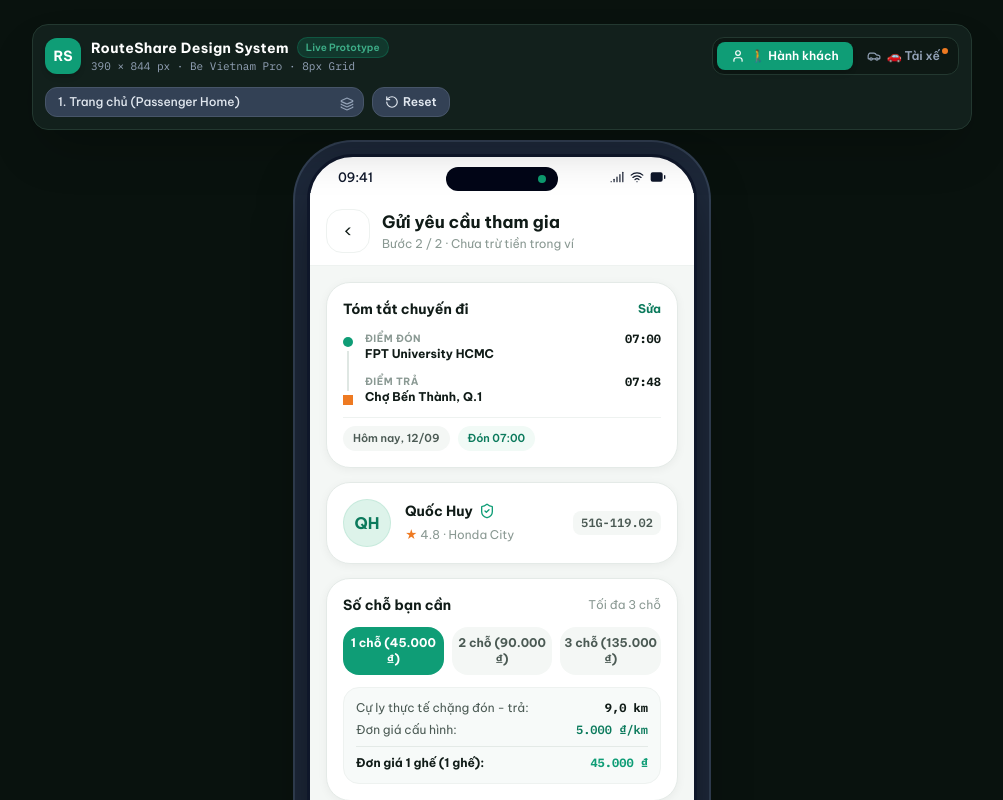
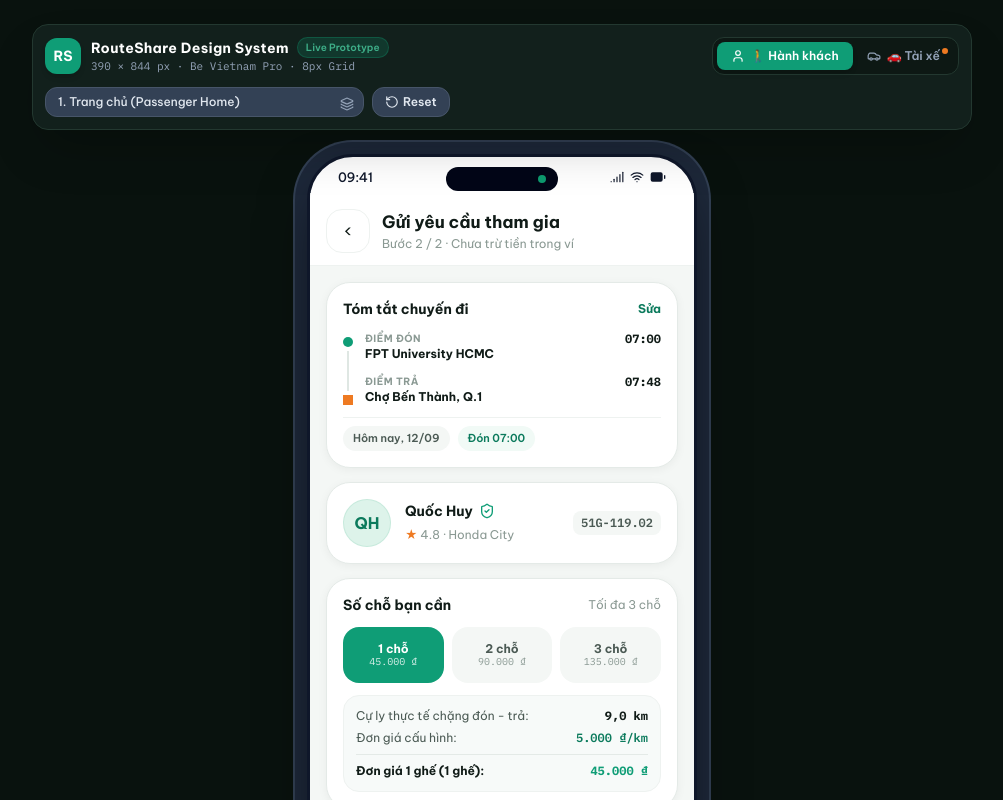
Before and after one commit to ndphuy/FeForFigma, a React (Vite) app: page /#/passenger/request-booking in a window 1280 px wide. Shown: the top 800 px of the page, without its empty margins (138-1141 px from the left). Built offline with nearby package versions, Linux system fonts and the light colour scheme.

Commit message:
feat: enhance seat selection button styling and layout in RequestBooking component

```diff
--- a/src/pages/passenger/RequestBooking.jsx
+++ b/src/pages/passenger/RequestBooking.jsx
@@ -122,13 +122,16 @@ export const RequestBooking = () => {
                 key={num}
                 type="button"
                 onClick={() => setSeats(num)}
-                className={`flex-1 h-12 rounded-2xl text-xs font-bold transition-all cursor-pointer ${
+                className={`flex-1 h-14 rounded-2xl flex flex-col items-center justify-center gap-0.5 transition-all cursor-pointer ${
                   seats === num
                     ? 'bg-[#0F9D76] text-white shadow-xs'
                     : 'bg-[#F4F7F5] text-[#4B5A54] hover:bg-[#EAEFEA]'
                 }`}
               >
-                {num} chỗ ({new Intl.NumberFormat('vi-VN').format(trip.priceVnd * num)} ₫)
+                <span className="text-xs font-bold leading-none">{num} chỗ</span>
+                <span className={`text-[10px] font-mono leading-none ${seats === num ? 'text-white/85' : 'text-[#8A9993]'}`}>
+                  {new Intl.NumberFormat('vi-VN').format(trip.priceVnd * num)} ₫
+                </span>
               </button>
             ))}
           </div>
```
